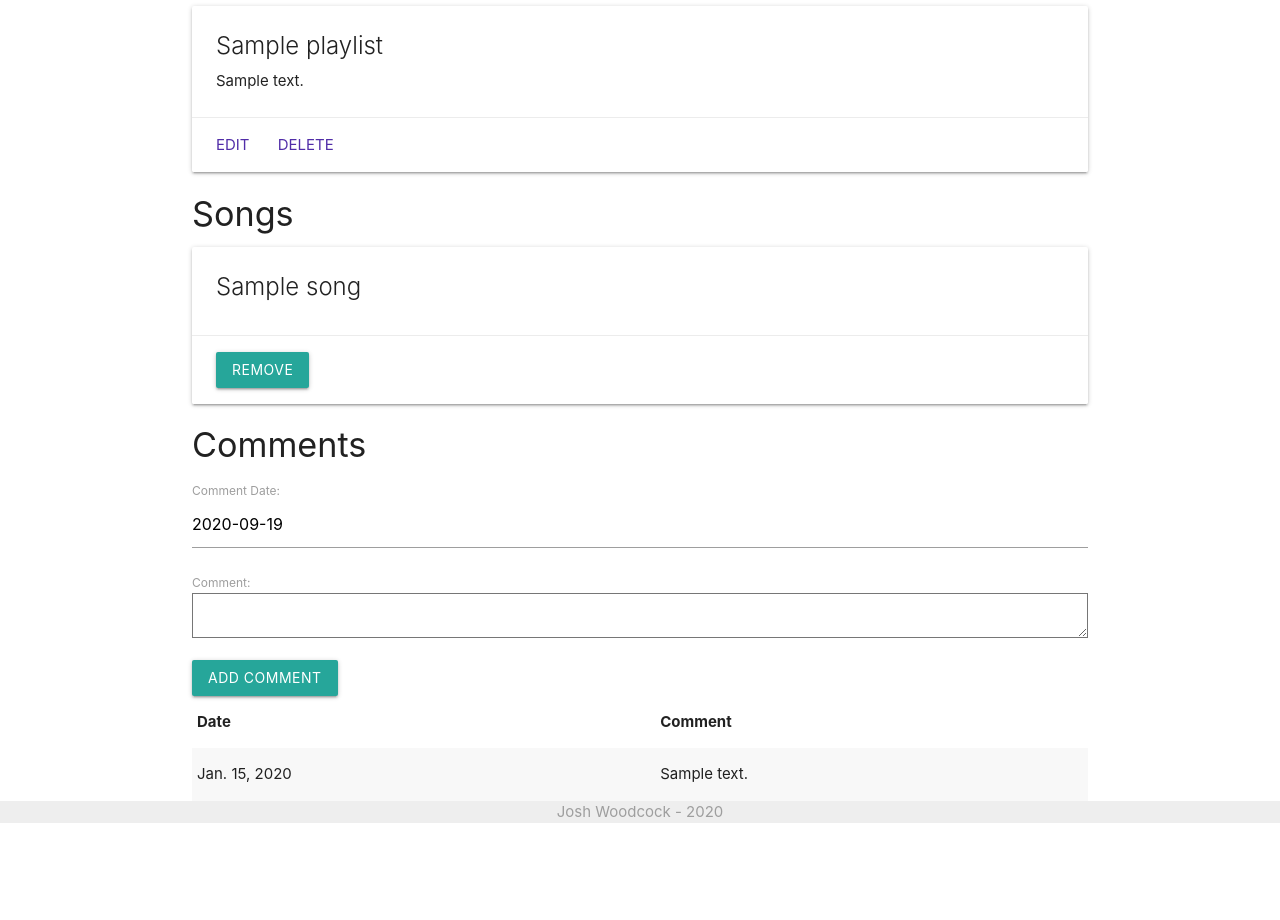
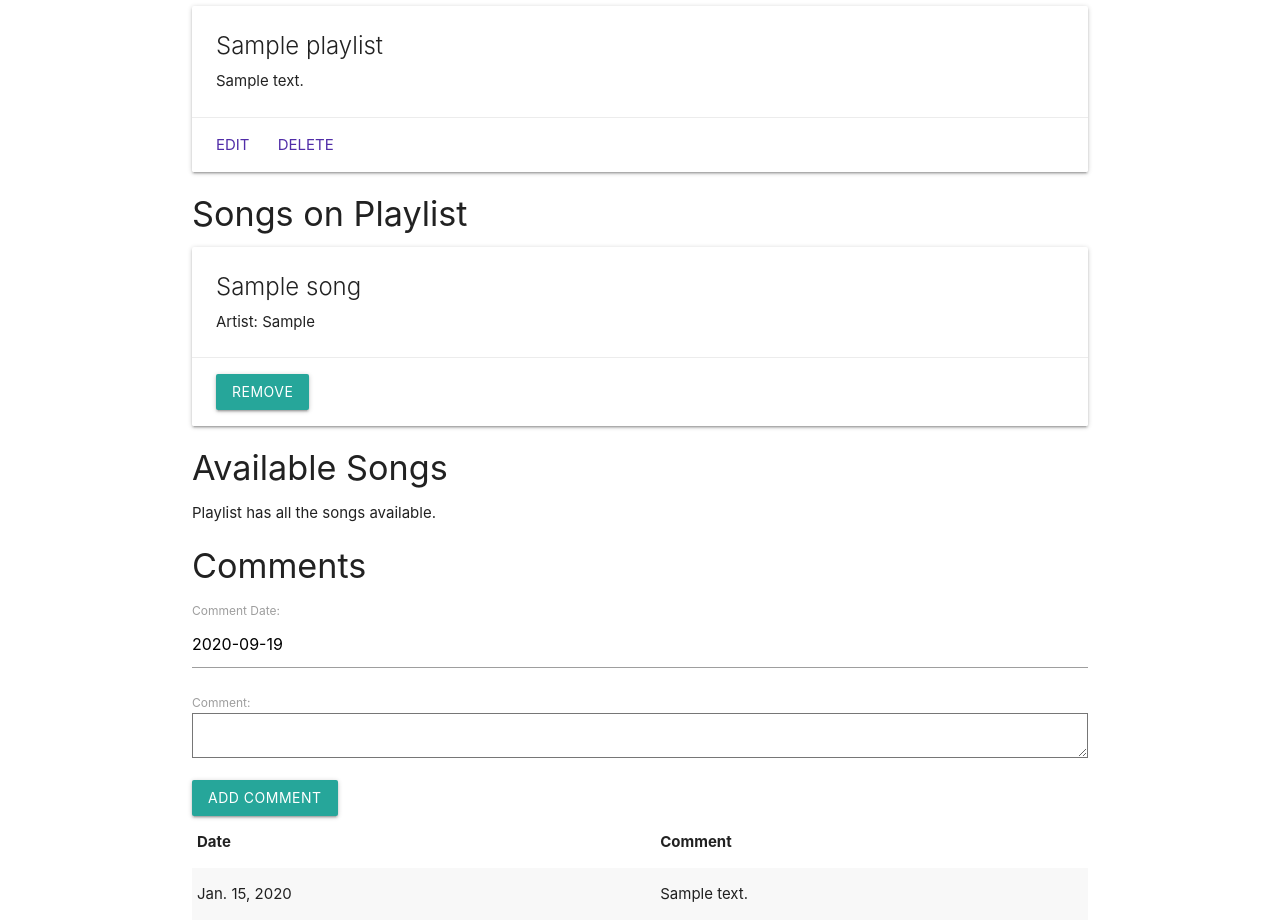
Before and after one commit to j0w0/playlist-collector, a Django app: page /playlists/1/ in a window 1280 px wide. Shown: the part 194-1114 px from the top of the page. Before the commit the page ends 1017 px from the top, so only its background shows below. Run offline with Django 3.2, Linux system fonts and the light colour scheme; tables that the repository leaves empty hold one stand-in row (values such as "Sample post").

Commit message:
Implement M:M relationship between Playlist and Song

```diff
--- a/main_app/models.py
+++ b/main_app/models.py
@@ -23,7 +23,7 @@ class Song(models.Model):
 class Playlist(models.Model):
     title = models.CharField(max_length=100)
     description = models.TextField(max_length=250)
-    songs = models.ManyToManyField(Song)
+    songs = models.ManyToManyField(Song, blank=True)
 
     def __str__(self):
         return self.title
--- a/main_app/templates/playlists/detail.html
+++ b/main_app/templates/playlists/detail.html
@@ -16,15 +16,14 @@
     </div>
 </div>
 
-<h4>Songs</h4>
+<h4>Songs on Playlist</h4>
 
 {% if playlist.songs.count %}
 {% for song in playlist.songs.all %}
 <div class="card">
     <div class="card-content">
-        <span class="card-title">
-            {{ song.title }}
-        </span>
+        <span class="card-title">{{ song.title }}</span>
+        <p>Artist: {{ song.artist }}</p>
     </div>
     <div class="card-action">
         <form action="{% url 'unassoc_song' playlist.id song.id %}" method="post">
@@ -38,25 +37,26 @@
 <p>No songs yet.</p>
 {% endif %}
 
+<h4>Available Songs</h4>
 
 {% if songs.count %}
 {% for song in songs.all %}
 <div class="card">
     <div class="card-content">
-        <span class="card-title">
-            {{ song.title }}
-        </span>
+        <span class="card-title">{{ song.title }}</span>
+        <p>Artist: {{ song.artist }}</p>
     </div>
     <div class="card-action">
-        <form action="{% url 'assoc_song' playlist.id song.id %}" method="post">
+        <form action="{% url 'assoc_song' playlist.id song.id %}" method="POST">
             {% csrf_token %}
             <button type="submit" class="btn">Add</button>
         </form>
     </div>
 </div>
 {% endfor %}
+{% else %}
+<p>Playlist has all the songs available.</p>
 {% endif %}
-
 
 <h4>Comments</h4>
 
--- a/main_app/views.py
+++ b/main_app/views.py
@@ -22,10 +22,12 @@ def playlists_index(request):
 
 def playlists_detail(request, playlist_id):
     playlist = Playlist.objects.get(id=playlist_id)
+    available_songs = Song.objects.exclude(id__in=playlist.songs.all())
     comment_form = CommentForm()
     return render(request, 'playlists/detail.html', {
         'playlist': playlist,
-        'comment_form': comment_form
+        'comment_form': comment_form,
+        'songs': available_songs,
     })
 
 
```
Also changed, not shown: main_app/migrations/0005_auto_20200919_1533.py (added).
